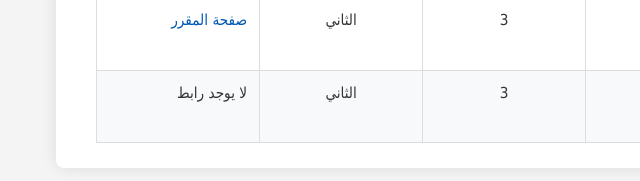
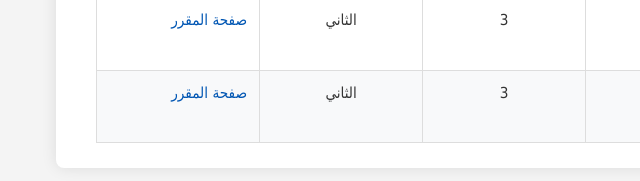
Before and after one commit to astral-fate/Cairo-University-Software-Engineering-Professional-Master-s-Degree, a plain HTML site: page index.html in a window 1280 px wide. Shown: the part 693-874 px from the top of the page, 0-640 px from the left. Drawn offline with Linux system fonts and the light colour scheme.

Commit message:
Update index.html

```diff
--- a/index.html
+++ b/index.html
@@ -179,7 +179,8 @@
                     <td>Project<br>المشروع</td>
                     <td>3</td>
                     <td>الثاني</td>
-                    <td>لا يوجد رابط</td>
+
+                     <td><a href="https://astral-fate.github.io/Cairo-University-Software-Engineering-Diploma-Program/" target="_blank">صفحة المقرر</a></td>
                 </tr>
             </tbody>
         </table>
```
